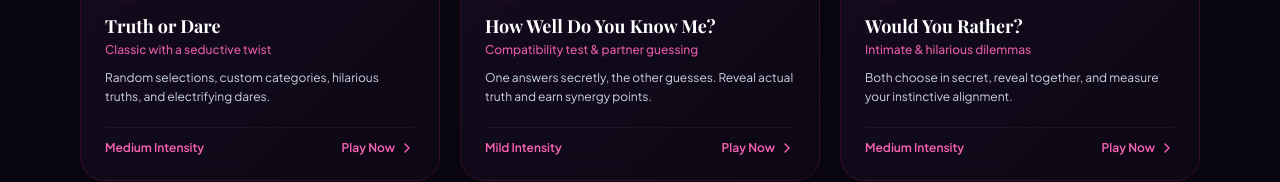
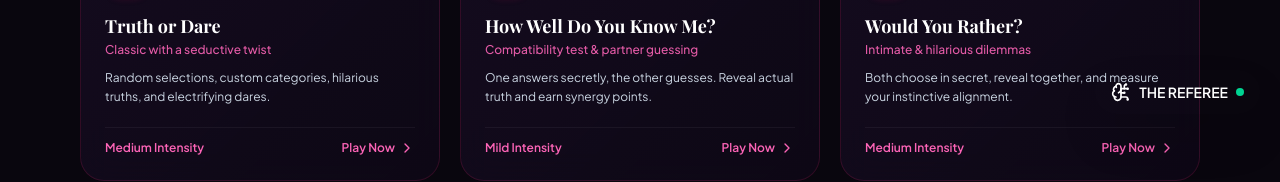
Before and after one commit to Amir2051/after-hour-minou-rz, a React (Vite) app: page / in a window 1280 px wide. Shown: the part 666-848 px from the top of the page. Built offline with nearby package versions, Linux system fonts and the light colour scheme; a web font is replaced by a local one.

Commit message:
feat: mount The Referee throughout the app

```diff
--- a/src/App.tsx
+++ b/src/App.tsx
@@ -24,6 +24,7 @@ import { OfflineIndicator } from './components/OfflineIndicator';
 import { GameModeId, GameSettings } from './types';
 import { storageService, StoredPlayers } from './services/storage';
 import { soundService } from './services/audio';
+import { TheReferee } from './components/TheReferee';
 
 export default function App() {
   const [currentView, setCurrentView] = useState<'hub' | GameModeId>('hub');
@@ -76,7 +77,7 @@ export default function App() {
   };
 
   return (
-    <div className="min-h-screen bg-[#08050e] text-[#f7f3fb] flex flex-col justify-between selection:bg-pink-500/30 selection:text-white">
+    <div className="after-hours-shell text-[#f7f3fb] flex flex-col justify-between selection:bg-pink-500/30 selection:text-white">
       {/* Top Navbar */}
       <Navbar
         currentView={currentView}
@@ -260,6 +261,8 @@ export default function App() {
         onConfirm={handleConfirmAgeGate}
         onCancel={() => setIsAgeGateOpen(false)}
       />
+
+      <TheReferee players={players} adultConfirmed={settings.adultConfirmed} />
     </div>
   );
 }
```
